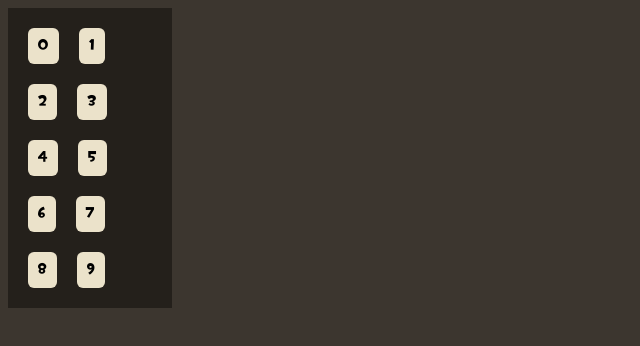
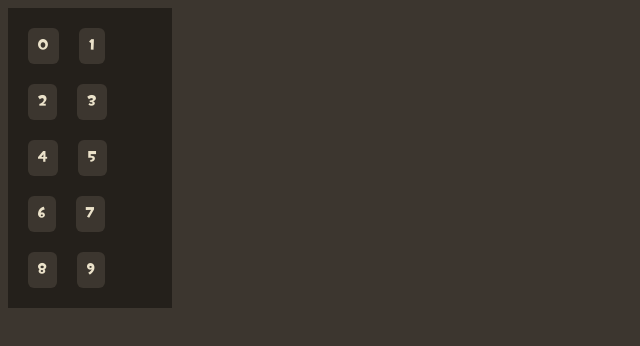
Before and after one commit to jack-scrap/tf-calc, a plain HTML site: page index.html in a window 1280 px wide. Shown: the whole page, without its empty margins (0-640 px from the left). Drawn offline with nearby package versions, Linux system fonts and the light colour scheme; files that its build step writes are made by us from their sources.

Commit message:
Inverted color of buttons

```diff
--- a/main.scss
+++ b/main.scss
@@ -22,7 +22,8 @@ body {
 .btn {
 	padding: 10px;
 	border-radius: 6px;
-	background: $tert;
+	background: $sec;
+	color: $tert;
 	font-family: TF2 Build;
 	cursor: pointer;
 }
```
